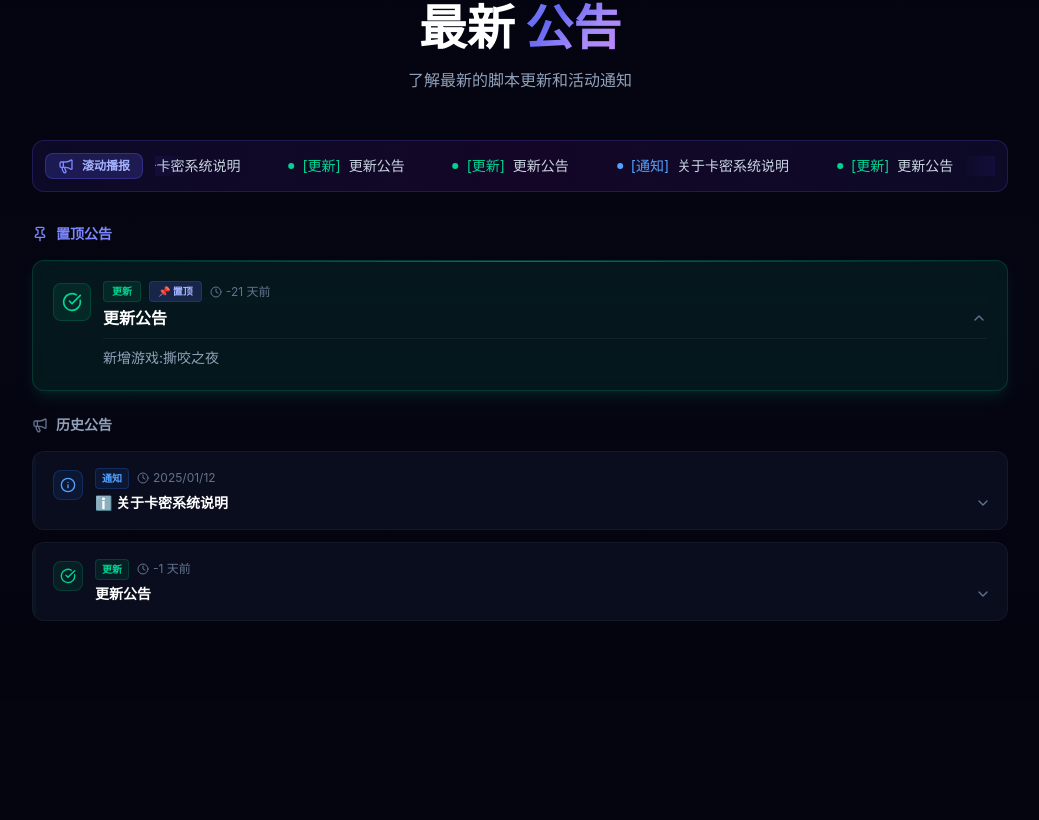
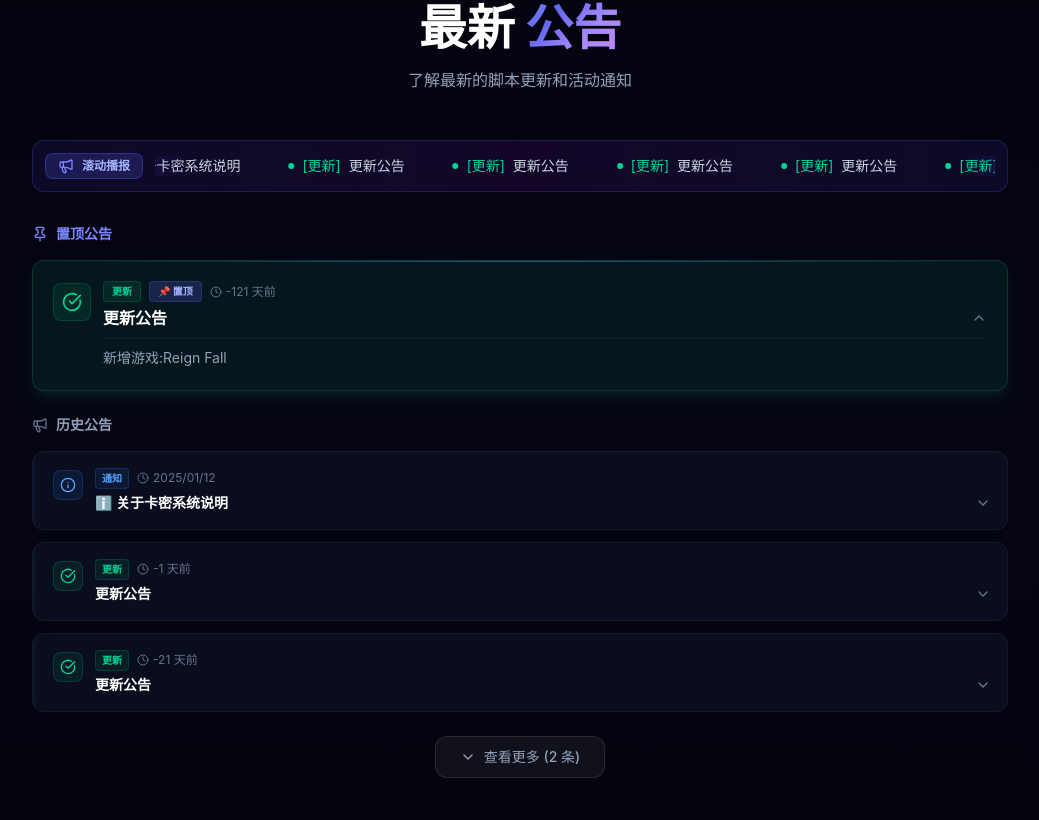
Before and after one commit to oicx7154/R2.io, a React (Vite) app: page / in a window 1280 px wide. Shown: the part 920-1740 px from the top of the page, without its empty margins (120-1159 px from the left). Built offline with nearby package versions, Linux system fonts and the light colour scheme.

Commit message:
Update Announcements.tsx

```diff
--- a/src/components/Announcements.tsx
+++ b/src/components/Announcements.tsx
@@ -42,6 +42,27 @@ const announcements: Announcement[] = [
     title: "更新公告",
     content: "新增游戏:撕咬之夜",
     date: '2026-04-4',
+    type: 'update',
+  },
+  {
+    id: 4,
+    title: "更新公告",
+    content: "樱花摊位脚本重置",
+    date: '2026-07-12',
+    type: 'update',
+  },
+  {
+    id: 5,
+    title: "更新公告",
+    content: "樱花摊位脚本更新",
+    date: '2026-07-13',
+    type: 'update',
+  },
+  {
+    id: 6,
+    title: "更新公告",
+    content: "新增游戏:Reign Fall",
+    date: '2026-07-13',
     type: 'update',
     pinned: true,
   }
```
